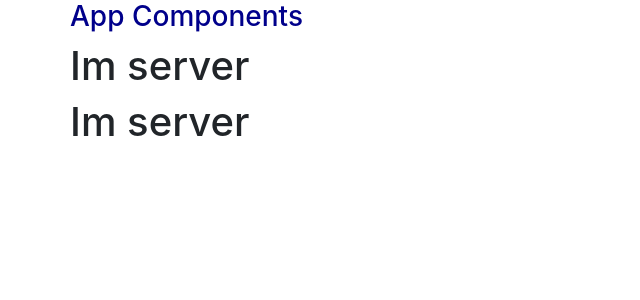
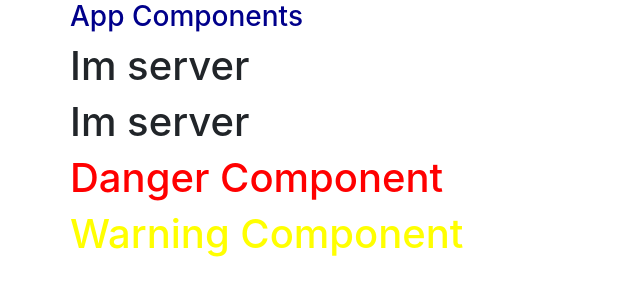
Before and after one commit to CarloC24/Angular-Practice, an Angular app: page / in a window 1280 px wide. Shown: the top 300 px of the page, without its empty margins (0-640 px from the left). Built offline with nearby package versions, Linux system fonts and the light colour scheme.

Commit message:
finished my first assignment

```diff
--- /dev/null
+++ b/src/app/Assingment #1/Danger/danger.component.html
@@ -0,0 +1 @@
+<h1>Danger Component</h1>
--- /dev/null
+++ b/src/app/Assingment #1/Danger/danger.component.ts
@@ -0,0 +1,16 @@
+import { Component } from '@angular/core';
+
+@Component({
+  selector: 'app-danger',
+  templateUrl: './danger.component.html',
+  styles: [
+    `
+      h1 {
+        color: red;
+      }
+    `
+  ]
+})
+export class DangerComponent {}
+
+export default DangerComponent;
--- /dev/null
+++ b/src/app/Assingment #1/Warning/warning.component.html
@@ -0,0 +1 @@
+<h1>Warning Component</h1>
--- /dev/null
+++ b/src/app/Assingment #1/Warning/warning.component.ts
@@ -0,0 +1,16 @@
+import { Component } from '@angular/core';
+
+@Component({
+  selector: 'app-warning',
+  templateUrl: './warning.component.html',
+  styles: [
+    `
+      h1 {
+        color: yellow;
+      }
+    `
+  ]
+})
+export class WarningComponent {}
+
+export default WarningComponent;
--- a/src/app/app.module.ts
+++ b/src/app/app.module.ts
@@ -5,13 +5,17 @@ import { FormsModule } from '@angular/forms';
 import { AppComponent } from './app.component';
 import { ServerComponent } from './server/server.component';
 import { ServersComponent } from './servers/servers.component';
+import { DangerComponent } from './Assingment #1/Danger/danger.component';
+import { WarningComponent } from './Assingment #1/Warning/warning.component';
 
 @NgModule({
   declarations: [
     // imports your components
     AppComponent,
     ServerComponent,
-    ServersComponent
+    ServersComponent,
+    WarningComponent,
+    DangerComponent
   ],
   imports: [BrowserModule, FormsModule],
   providers: [],
--- a/src/app/servers/servers.component.html
+++ b/src/app/servers/servers.component.html
@@ -4,6 +4,8 @@
             <h3>App Components</h3>
             <app-server></app-server>
             <app-server></app-server>
+            <app-danger></app-danger>
+            <app-warning></app-warning>
         </div>
     </div>
 </div>
```
